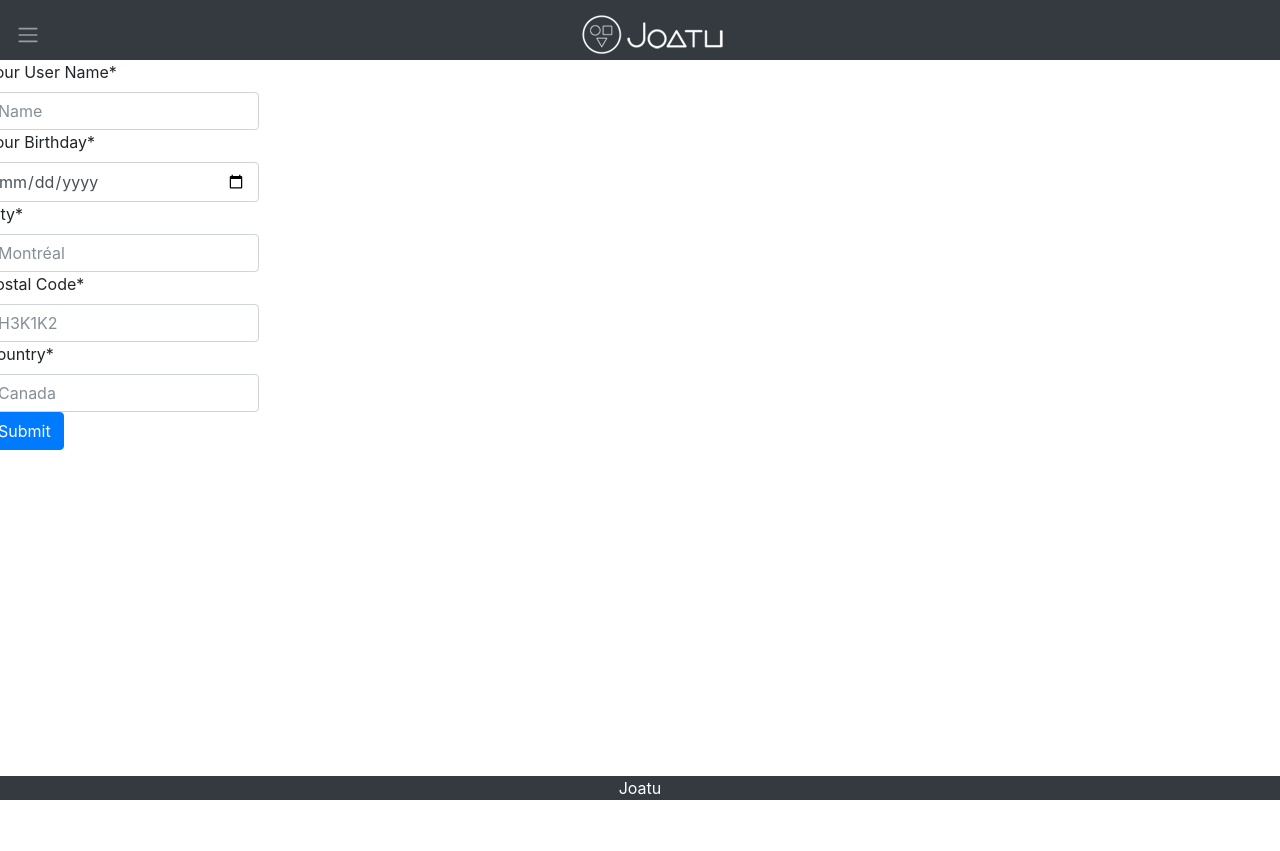
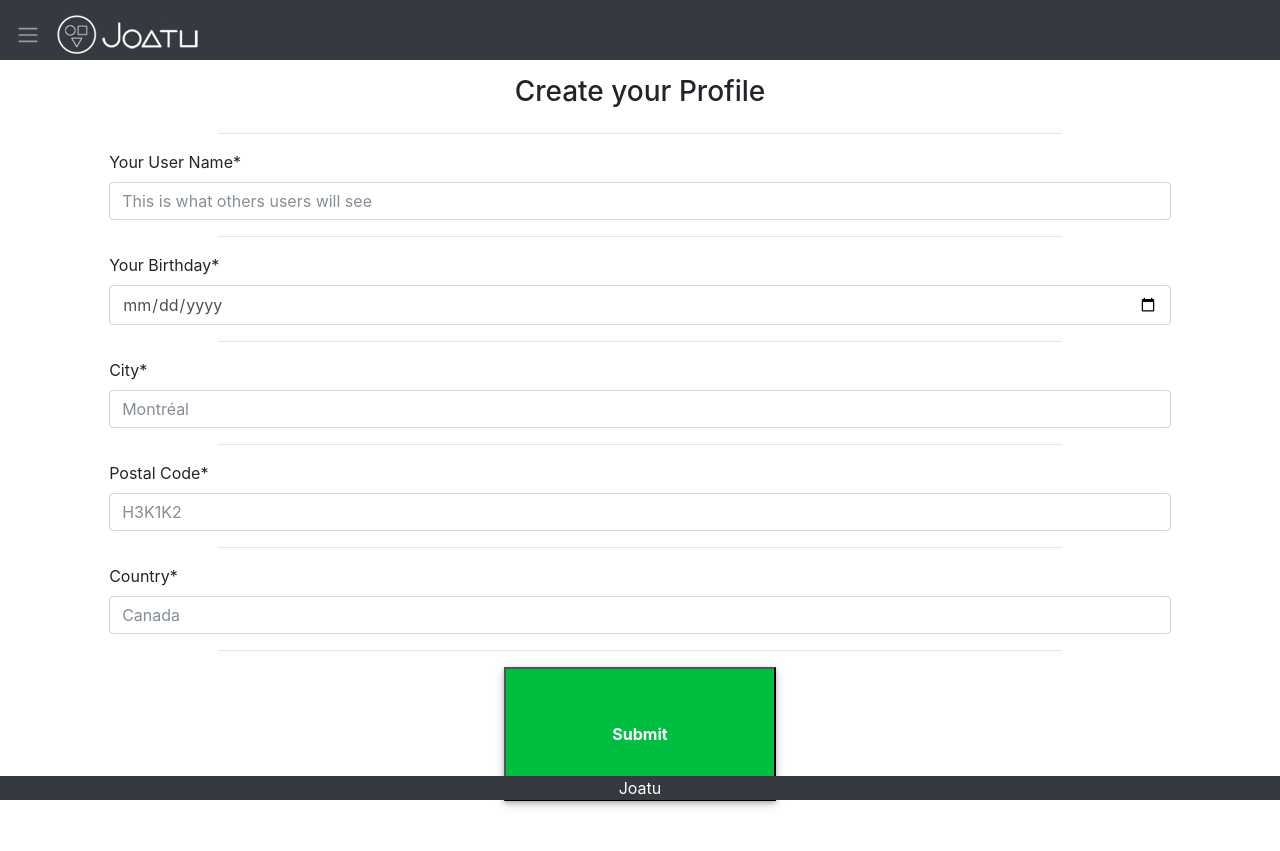
Before and after one commit to ThomasCorblin/joatu, a Django app: page /create_profile/ in a window 1280 px wide. Before the commit the page ends 800 px from the top, so only its background shows below. Run offline with Django 3.2, Linux system fonts and the light colour scheme; the visitor is signed in with stand-in values (Sample User, id 1); some libraries are stand-ins or nearby versions.

Commit message:
correction safari

```diff
--- a/joatu/urls.py
+++ b/joatu/urls.py
@@ -28,6 +28,7 @@
     path('rest_api/', include('rest_api.urls')),
     path('', TemplateView.as_view(template_name="homepage.html"), name='homepage'),
     path('create_profile/',TemplateView.as_view(template_name="profiles/create_profile.html"), name='create_profile'),
+    path('settings/',TemplateView.as_view(template_name="settings/settings.html"), name='settings'),
     path('create_project/',TemplateView.as_view(template_name="create_page/create_project.html"), name='create_project'),
     path('create_offer/',TemplateView.as_view(template_name="create_page/create_offer.html"), name='create_offer'),
     path('create_demand/',TemplateView.as_view(template_name="create_page/create_demand.html"), name='create_demand'),
--- a/profiles/templates/profiles/create_profile.html
+++ b/profiles/templates/profiles/create_profile.html
@@ -5,39 +5,101 @@
 
 
 {% block body %}
+<div class="row" style="margin-top:15px;">
+    <div class="col-10 offset-1" style="text-align:center;">
+        <h3>Create your Profile</h3>
+    </div>
+</div>
 <div class="row">
+    <div class="col-8 offset-2">
+        <hr>
+    </div>
+</div>
+
 <form class="needs-validation" method="POST" action="../rest_api/create_profile/" accept-charset="utf-8" enctype="multipart/form-data" novalidate>
     {% csrf_token %}
-
-    <div>
+    <div class="row">
+        <div class="col-10 offset-1">
             <label for="inputName">Your User Name*</label>
-        <input pattern=".{1,20}" type="text" name ="display_name" class="form-control" id="inputName" placeholder="Name" required>
+            <input pattern=".{1,20}" type="text" name ="display_name" class="form-control" id="inputName" placeholder="This is what others users will see" required>
             <div class="invalid-feedback">Please choose a name (less than 20 characters)</div>
         </div>
-    <div>
+    </div>
+    <div class="row">
+        <div class="col-8 offset-2">
+            <hr>
+        </div>
+    </div>
+    <div class="row">
+        <div class="col-10 offset-1">
             <label for="inputBirthday">Your Birthday*</label>
             <input type="date" required name ="birth_date" class="form-control" id="inputBirthday">
             <div class="invalid-feedback">Please enter your birthday</div>
         </div>
-    <div>
+    </div>
+    <div class="row">
+        <div class="col-8 offset-2">
+            <hr>
+        </div>
+    </div>
+    <div class="row" >
+        <div class="col-10 offset-1">
             <label for="inputCity">City*</label>
             <input pattern=".{1,50}" type="text" required name="city" class="form-control" id="inputCity" placeholder="Montréal">
             <div class="invalid-feedback">Please enter your city</div>
-
         </div>
-    <div>
+    </div>
+    <div class="row">
+        <div class="col-8 offset-2">
+            <hr>
+        </div>
+    </div>
+    <div class="row">
+        <div class="col-10 offset-1">
             <label for="inputZip">Postal Code*</label>
             <input pattern=".{1,10}" type="text" required name="postal_code" class="form-control" id="inputZip" placeholder="H3K1K2">
             <div class="invalid-feedback">Please enter your zip code</div>
         </div>
-    <div>
+    </div>
+    <div class="row">
+        <div class="col-8 offset-2">
+            <hr>
+        </div>
+    </div>
+    <div class="row">
+        <div class="col-10 offset-1">
             <label for="inputCountry">Country*</label>
             <input pattern=".{1,50}" type="text" required name="country" class="form-control" id="inputCountry" placeholder="Canada">
             <div class="invalid-feedback">Please enter your country</div>
         </div>
-    <button type="submit" class="btn btn-primary" >Submit</button>
+    </div>
+   <!-- <div class="row">
+        <div class="col-8 offset-2">
+            <hr>
+        </div>
+    </div>
+    <div class="row">
+        <div class="col-10 offset-1">
+            <label for="inputPicture">Profile Picture</label>
+            <input type="file" name="picture" class="form-control" id="Picture" disabled>
+            <div class="invalid-feedback">Format not recognized</div>
+        </div>
+    </div>-->
+    <div class="row">
+        <div class="col-8 offset-2">
+            <hr>
+        </div>
+    </div>
+    <div class="row">
+        <div class="col-10 offset-1" >
+            <button type="submit" class="flat_button_success" style="margin:0 auto; display:block;" >Submit</button>
+        </div>
+    </div>
 </form>
+<div style="height:50px;">
 
 </div>
 
+
+
 {% endblock body %}
--- a/static/js/mobile/menu-mobile.js
+++ b/static/js/mobile/menu-mobile.js
@@ -1,30 +1,42 @@
 $(document).ready(function(){
     var main = document.getElementById('swipediv');
     var mySidenav = document.getElementById('mySidenav');
-    var swr = new Hammer(main);
-    var swl = new Hammer(mySidenav)
+    var main_swipe = new Hammer(main);
+    var menu_swipe = new Hammer(mySidenav)
+    var menuIsOpen =false;
 /* Set the width of the side navigation to 250px */
 /* Set the width of the side navigation to 250px and the left margin of the page content to 250px and add a black background color to body */
     $('#open_navbar').click(function(){
-        $('#mySidenav').css('width','300px');
-        $('#main').css('margin-left', '250px');
-        $('body').css('background-color','rgba(39, 38, 38, 0.212)');
+        if(menuIsOpen===false){
+            $('#mySidenav').css('width','300px');
+            menuIsOpen=true;
+        }
+
     });
-    swr.on('swiperight',function(){
-        $('#mySidenav').css('width','300px');
-        $('#main').css('margin-left', '250px');
-        $('body').css('background-color','rgba(39, 38, 38, 0.212)');
+    main_swipe.on('swiperight',function(){
+        if(menuIsOpen===false){
+            $('#mySidenav').css('width','300px');
+            menuIsOpen=true;
+        }
     });
 /* Set the width of the side navigation to 0 and the left margin of the page content to 0, and the background color of body to white */
     $('#close_navbar').click(function(){
-        $('#mySidenav').css('width','0');
-        $('#main').css('margin', '0');
-        $('body').css('background-color','white');
+        if(menuIsOpen===true){
+            $('#mySidenav').css('width','0');
+            menuIsOpen=false;
+        }
     });
-    swl.on('swipeleft',function(){
-        $('#mySidenav').css('width','0');
-        $('#main').css('margin', '0');
-        $('body').css('background-color','white');
+    menu_swipe.on('swipeleft',function(){
+        if(menuIsOpen===true){
+            $('#mySidenav').css('width','0');
+            menuIsOpen=false;
+        }
+    });
+    main_swipe.on('swipeleft',function(){
+        if(menuIsOpen===true){
+            $('#mySidenav').css('width','0');
+            menuIsOpen=false;
+        }
     });
 
 
--- a/static/js/projects/create_project.js
+++ b/static/js/projects/create_project.js
@@ -11,7 +11,7 @@
     $('.datepicker').pickadate();
 
     /// PAGE1
-    $('input[name=category').click(function(e){ //when the user click on one of the category input
+    $('input[name=category]').click(function(e){ //when the user click on one of the category input
         $('input[name=sub_category]:checked').prop('checked',false);
         $('.select_sub_category').hide(); // hide all the subcategories div
         $(this).parentsUntil('.select_category').next('.select_sub_category').show();// find parent and then show the next select_sub_category
--- a/templates/base.html
+++ b/templates/base.html
@@ -23,8 +23,8 @@
                     <a href="/">Home</a>
                     <a class="nav-link" id="projects-tab" href="/list_projects/" >Activities</a>
                     <a class="nav-link" id="offers-tab"  href="/list_offers/" >Offers</a>
-                    <a class="nav-link" id="Demands-tab" href="/list_demands">Requests</a>
-                    <a href="">Settings</a>
+                    <a class="nav-link" id="Demands-tab" href="/list_demands/">Requests</a>
+                    <a class="nav-link" id="settings" href="/settings/">Settings</a>
                     <a href="{% url 'accounts:logout' %}">Log Out</a>
                     {% else %}
                         {% block login %}
@@ -36,7 +36,7 @@
             <div id="main">
                 <nav class="navbar navbar-dark bg-dark" style="height:60px;">
                     <span class="navbar-toggler-icon" id="open_navbar"></span>
-                    <img src="{% static 'images/logo_white_mobile.png' %}" class="navbar-brand mr-auto ml-auto" alt="logo Joatu"/>
+                    <img src="{% static 'images/logo_white_mobile.png' %}" class="navbar-brand  mr-auto" alt="logo Joatu" style="margin-left:15px;"/>
                 </nav>
                 {% block body %}
                 {% endblock body %}
```
Also changed, not shown: templates/settings/settings.html (added, +24 -0 lines). Lines whose indentation alone changed are shown as unchanged.
